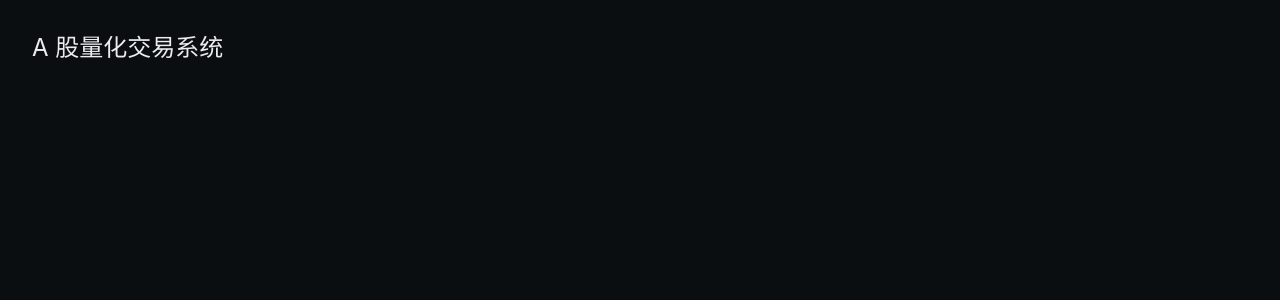
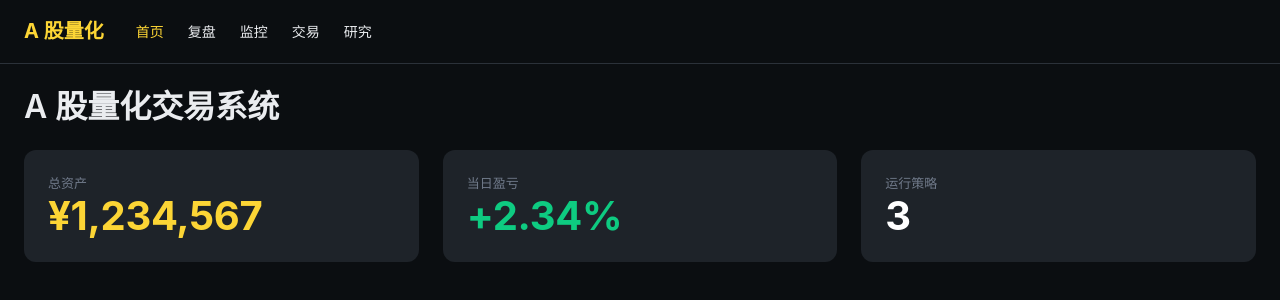
Before and after one commit to ticang/trade, a Next.js app in the folder web/: page / in a window 1280 px wide. Shown: the top 300 px of the page. Built offline with nearby package versions, Linux system fonts and the light colour scheme.

Commit message:
add Card, TopNav, Providers, dashboard layout

```diff
--- a/web/src/app/layout.tsx
+++ b/web/src/app/layout.tsx
@@ -1,12 +1,19 @@
 import "./globals.css";
 import type { Metadata } from "next";
+import { Providers } from "./providers";
+import { TopNav } from "@/components/ui/TopNav";
 
 export const metadata: Metadata = { title: "A 股量化交易系统", description: "Quant trading UI" };
 
 export default function RootLayout({ children }: { children: React.ReactNode }) {
   return (
     <html lang="zh-CN">
-      <body>{children}</body>
+      <body>
+        <Providers>
+          <TopNav />
+          <main className="max-w-[1440px] mx-auto px-lg py-lg">{children}</main>
+        </Providers>
+      </body>
     </html>
   );
 }
--- a/web/src/app/page.tsx
+++ b/web/src/app/page.tsx
@@ -1,3 +1,29 @@
+import { Card } from "@/components/ui/Card";
+
 export default function Home() {
-  return <main className="p-8"><h1 className="text-2xl">A 股量化交易系统</h1></main>;
+  return (
+    <div className="space-y-lg">
+      <h1 className="text-display-sm">A 股量化交易系统</h1>
+      <div className="grid grid-cols-3 gap-lg">
+        <Card>
+          <div className="p-lg">
+            <div className="text-muted text-body-sm">总资产</div>
+            <div className="text-number-display text-primary">¥1,234,567</div>
+          </div>
+        </Card>
+        <Card>
+          <div className="p-lg">
+            <div className="text-muted text-body-sm">当日盈亏</div>
+            <div className="text-number-display text-trading-up">+2.34%</div>
+          </div>
+        </Card>
+        <Card>
+          <div className="p-lg">
+            <div className="text-muted text-body-sm">运行策略</div>
+            <div className="text-number-display text-on-dark">3</div>
+          </div>
+        </Card>
+      </div>
+    </div>
+  );
 }
--- /dev/null
+++ b/web/src/app/providers.tsx
@@ -0,0 +1,8 @@
+"use client";
+import { QueryClient, QueryClientProvider } from "@tanstack/react-query";
+import { useState, ReactNode } from "react";
+
+export function Providers({ children }: { children: ReactNode }) {
+  const [client] = useState(() => new QueryClient());
+  return <QueryClientProvider client={client}>{children}</QueryClientProvider>;
+}
--- /dev/null
+++ b/web/src/components/ui/Card.tsx
@@ -0,0 +1,21 @@
+import { clsx } from "clsx";
+import { ReactNode } from "react";
+
+type CardVariant = "surface-dark" | "elevated-dark" | "cta-band" | "light";
+
+interface CardProps {
+  variant?: CardVariant;
+  children: ReactNode;
+  className?: string;
+}
+
+const VARIANT: Record<CardVariant, string> = {
+  "surface-dark": "bg-surface-card-dark rounded-xl",
+  "elevated-dark": "bg-surface-elevated-dark rounded-xl",
+  "cta-band": "bg-surface-card-dark rounded-xl p-xxl",
+  light: "bg-canvas-light rounded-lg border border-hairline-onlight",
+};
+
+export function Card({ variant = "surface-dark", children, className }: CardProps) {
+  return <div className={clsx("text-on-dark", VARIANT[variant], className)}>{children}</div>;
+}
--- /dev/null
+++ b/web/src/components/ui/TopNav.tsx
@@ -0,0 +1,35 @@
+"use client";
+import Link from "next/link";
+import { usePathname } from "next/navigation";
+import { clsx } from "clsx";
+
+const NAV = [
+  { href: "/", label: "首页" },
+  { href: "/replay", label: "复盘" },
+  { href: "/monitor", label: "监控" },
+  { href: "/trade", label: "交易" },
+  { href: "/research", label: "研究" },
+];
+
+export function TopNav() {
+  const pathname = usePathname();
+  return (
+    <nav className="bg-canvas-dark text-on-dark h-16 flex items-center px-lg border-b border-hairline-ondark sticky top-0 z-50">
+      <div className="font-display text-title-md text-primary font-bold mr-xl">A 股量化</div>
+      <div className="flex gap-lg">
+        {NAV.map((n) => (
+          <Link
+            key={n.href}
+            href={n.href}
+            className={clsx(
+              "text-nav-link",
+              pathname === n.href ? "text-primary" : "text-body hover:text-primary",
+            )}
+          >
+            {n.label}
+          </Link>
+        ))}
+      </div>
+    </nav>
+  );
+}
```
